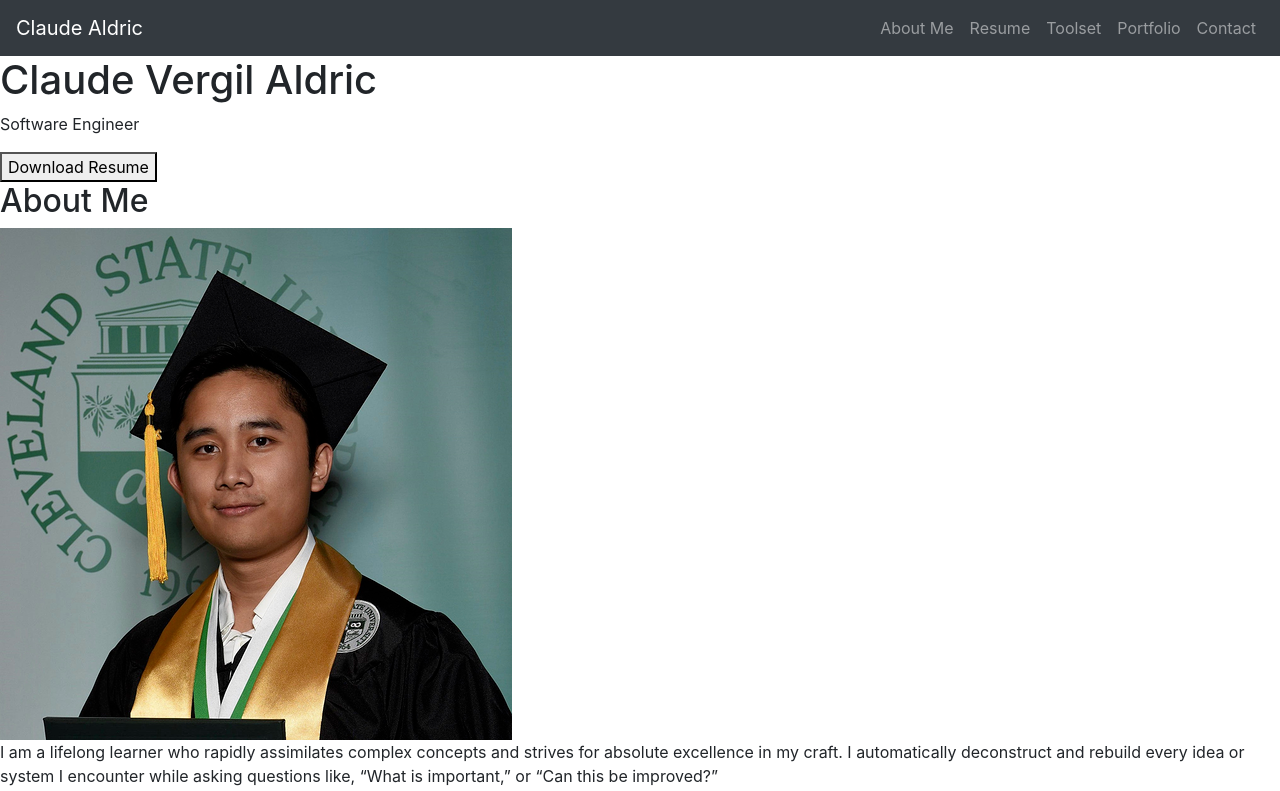
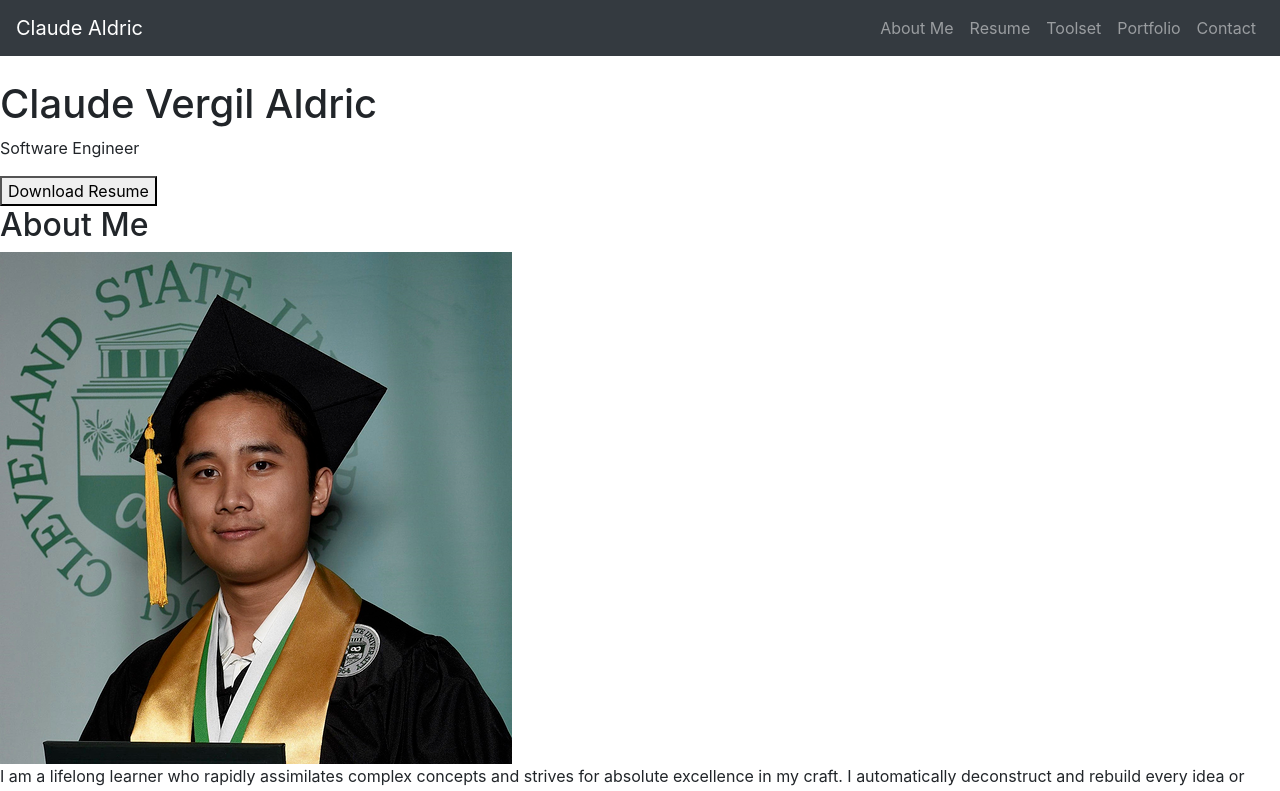
Before and after one commit to claudealdric/caldric.github.io, a React (Create React App) app in the folder client/: page / in a window 1280 px wide. Shown: the top 791 px of the page. Built offline with nearby package versions, Linux system fonts and the light colour scheme.

Commit message:
Make navbar sticky

```diff
--- a/client/src/App.css
+++ b/client/src/App.css
@@ -1,38 +1,3 @@
-.App {
-  text-align: center;
+.top-content {
+  padding-top: 80px;
 }
-
-.App-logo {
-  height: 40vmin;
-  pointer-events: none;
-}
-
-@media (prefers-reduced-motion: no-preference) {
-  .App-logo {
-    animation: App-logo-spin infinite 20s linear;
-  }
-}
-
-.App-header {
-  background-color: #282c34;
-  min-height: 100vh;
-  display: flex;
-  flex-direction: column;
-  align-items: center;
-  justify-content: center;
-  font-size: calc(10px + 2vmin);
-  color: white;
-}
-
-.App-link {
-  color: #61dafb;
-}
-
-@keyframes App-logo-spin {
-  from {
-    transform: rotate(0deg);
-  }
-  to {
-    transform: rotate(360deg);
-  }
-}
--- a/client/src/App.tsx
+++ b/client/src/App.tsx
@@ -2,6 +2,7 @@
 import React from 'react';
 import { Route, Switch } from 'react-router-dom';
 import 'bootstrap/dist/css/bootstrap.min.css';
+import './App.css';
 
 // Components
 import Home from './components/Home';
--- a/client/src/components/Header.tsx
+++ b/client/src/components/Header.tsx
@@ -2,7 +2,7 @@ import React from 'react';
 
 const Header: React.FC = () => {
   return (
-    <div>
+    <div className="top-content">
       <h1>Claude Vergil Aldric</h1>
       <p>Software Engineer</p>
       <button type="button">Download Resume</button>
--- /dev/null
+++ b/client/src/components/NavComponent.css
@@ -0,0 +1,5 @@
+.sticky {
+  position: fixed;
+  top: 0;
+  width: 100%;
+}
--- a/client/src/components/NavComponent.tsx
+++ b/client/src/components/NavComponent.tsx
@@ -2,10 +2,12 @@ import React from 'react';
 import { Link } from 'react-router-dom';
 import Nav from 'react-bootstrap/Nav';
 import Navbar from 'react-bootstrap/Navbar';
+import './NavComponent.css';
 
 const NavComponent: React.FC = () => {
   return (
-    <Navbar bg="dark" variant="dark">
+    <Navbar bg="dark" variant="dark" className="sticky">
+      <Nav className="container-fluid">
         <Navbar.Brand as={Link} to="/">
           Claude Aldric
         </Navbar.Brand>
@@ -26,6 +28,7 @@ const NavComponent: React.FC = () => {
             Contact
           </Nav.Link>
         </Nav>
+      </Nav>
     </Navbar>
   );
 };
```
Lines whose indentation alone changed are shown as unchanged.
